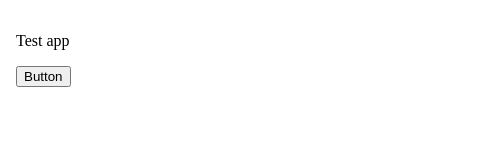
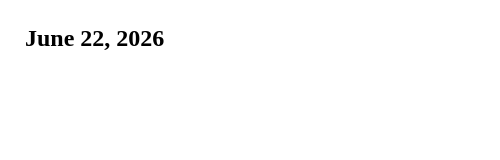
Before and after one commit to JayceFuller/Task_Management_Application, an Electron app: page task-manager-app/task-manager-ui/index.html in a window 500 px wide. Drawn offline with Linux system fonts and the light colour scheme.

Commit message:
Added in current date to app display

```diff
--- a/task-manager-app/main.js
+++ b/task-manager-app/main.js
@@ -2,9 +2,9 @@ const { app, BrowserWindow } = require("electron");
 
 function createWindow() {
   const win = new BrowserWindow({
-    width: 292,
-    height: 430,
-    resizable: false,
+    width: 500,
+    height: 550,
+    resizable: true,
     maximizable: false,
     fullscreenable: false,
     frame: false,
--- a/task-manager-app/package.json
+++ b/task-manager-app/package.json
@@ -12,5 +12,8 @@
   "type": "commonjs",
   "devDependencies": {
     "electron": "^42.4.1"
+  },
+  "dependencies": {
+    "bootstrap": "^5.3.8"
   }
 }
--- a/task-manager-app/task-manager-ui/index.html
+++ b/task-manager-app/task-manager-ui/index.html
@@ -1,15 +1,14 @@
 <!DOCTYPE html>
 <html lang="en">
   <head>
-    <meta charset="UTF-8" />
+    <meta charset="utf-8" />
     <title>app name</title>
     <link rel="stylesheet" href="styles.css" />
   </head>
 
   <body>
     <div class="app">
-      <p>Test app</p>
-      <button id="testBtn">Button</button>
+        <h2 id="calendar"></h2>
     </div>
 
     <script src="script.js"></script>
--- a/task-manager-app/task-manager-ui/script.js
+++ b/task-manager-app/task-manager-ui/script.js
@@ -0,0 +1,15 @@
+/**
+ * Retrieves the current date to display on the page. Format is "Month Day, Year"
+ */
+function getDateDisplay() {
+    const monthNames = ['January', 'February', 'March', 'April', 'May', 'June', 'July', 'August', 'September',
+                        'October', 'November', 'December']
+    const date = new Date();
+    const day = date.getDate();
+    const month = monthNames[date.getMonth()];
+    const year = date.getFullYear();
+
+    document.getElementById('calendar').textContent = month + " " + day + ", " + year;
+}
+
+getDateDisplay();
--- a/task-manager-app/task-manager-ui/styles.css
+++ b/task-manager-app/task-manager-ui/styles.css
@@ -1,20 +1,5 @@
 * {
   box-sizing: border-box;
-}
-
-
-body {
-  margin: 0;
-  width: 100vw;
-  height: 100vh;
-
-  background: white;
-  user-select: none;
-  -webkit-app-region: drag;
-}
-
-.app {
-  padding: 16px;
 }
 
 button,
@@ -24,3 +9,23 @@ select {
   -webkit-app-region: no-drag;
   cursor: pointer;
 }
+
+/** Styles the body of the app */
+body {
+  margin: 0;
+  width: 100vw;
+  height: 100vh;
+  background: white;
+  user-select: none;
+  -webkit-app-region: drag;
+}
+
+/** Styles the general content container of the app */
+.app {
+    padding: 25px;
+}
+
+h2 {
+    margin: 0;
+    font-size: 24px;
+}
```
Also changed, not shown: 1 other file.
